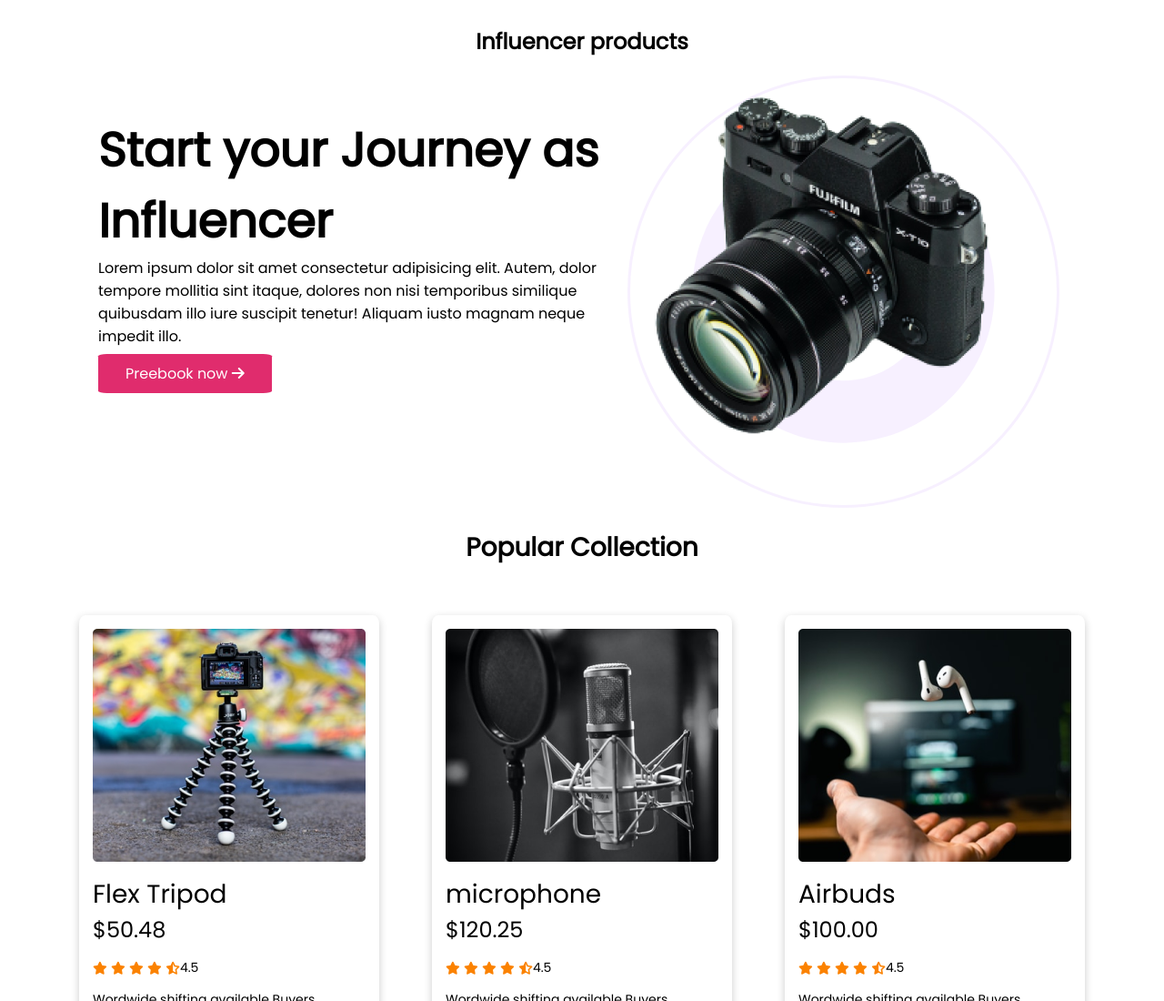
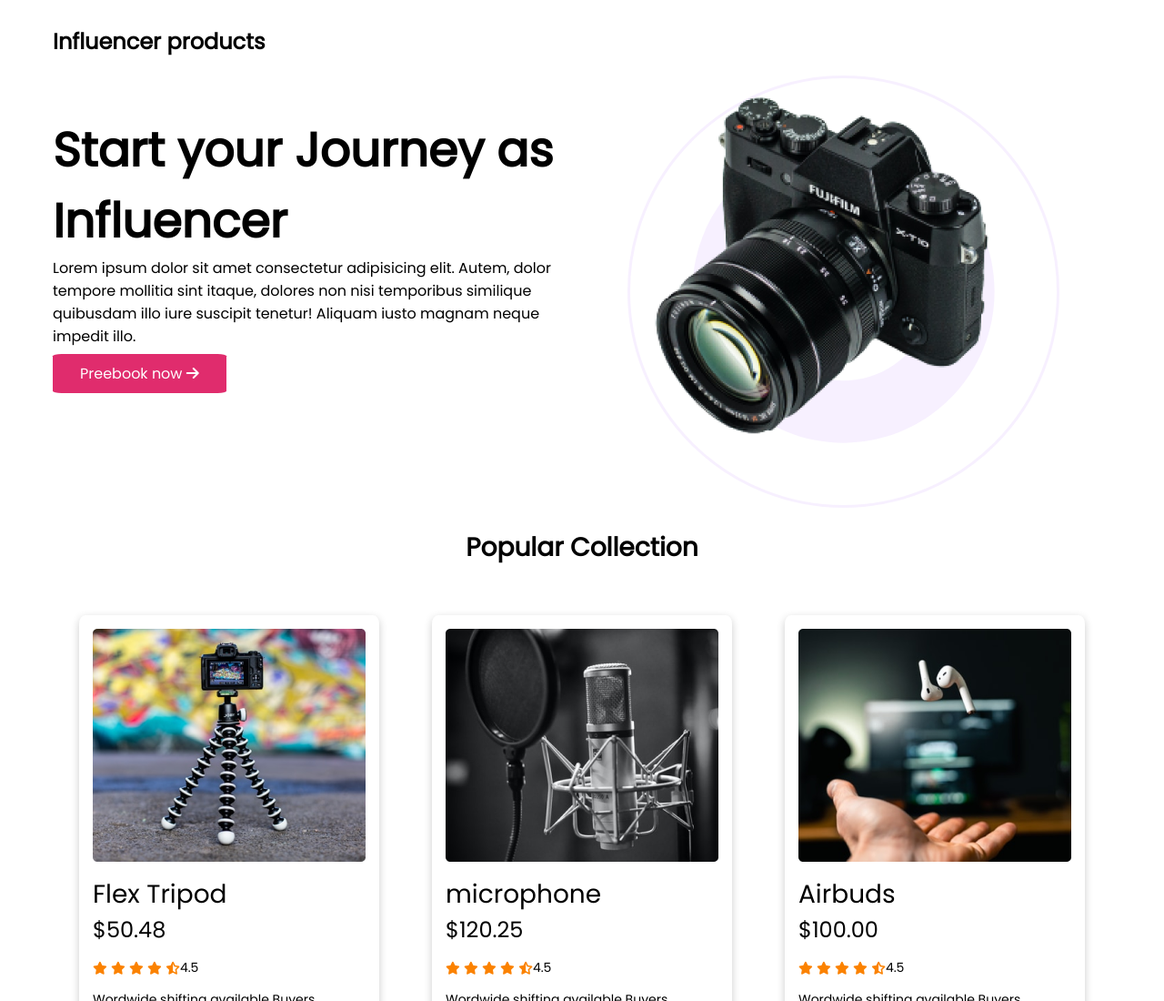
Before and after one commit to RahulDharRoni/Product---Landing-page, a plain HTML site: page index.html in a window 1280 px wide. Shown: the top 1100 px of the page at 91% size. Drawn offline with Linux system fonts and the light colour scheme.

Commit message:
third commit

```diff
--- a/style.css
+++ b/style.css
@@ -10,14 +10,13 @@ h1{
 /* header-section style */
 .header-menu{
     display: flex;
-    justify-content: center;
-    align-items: center;
+    margin-left: 50px;
 }
 
 /* header banner style */
 .header-main-section{
     display: flex;
-    padding: 0 100px;
+    padding: 0 50px;
 }
 .header-content{
     width: 582px;
@@ -48,6 +47,7 @@ h1{
     align-items: center;
     width: 475px;
     height:475px ;
+    margin-left: 50px;
 }
 
 /* product section */
```
